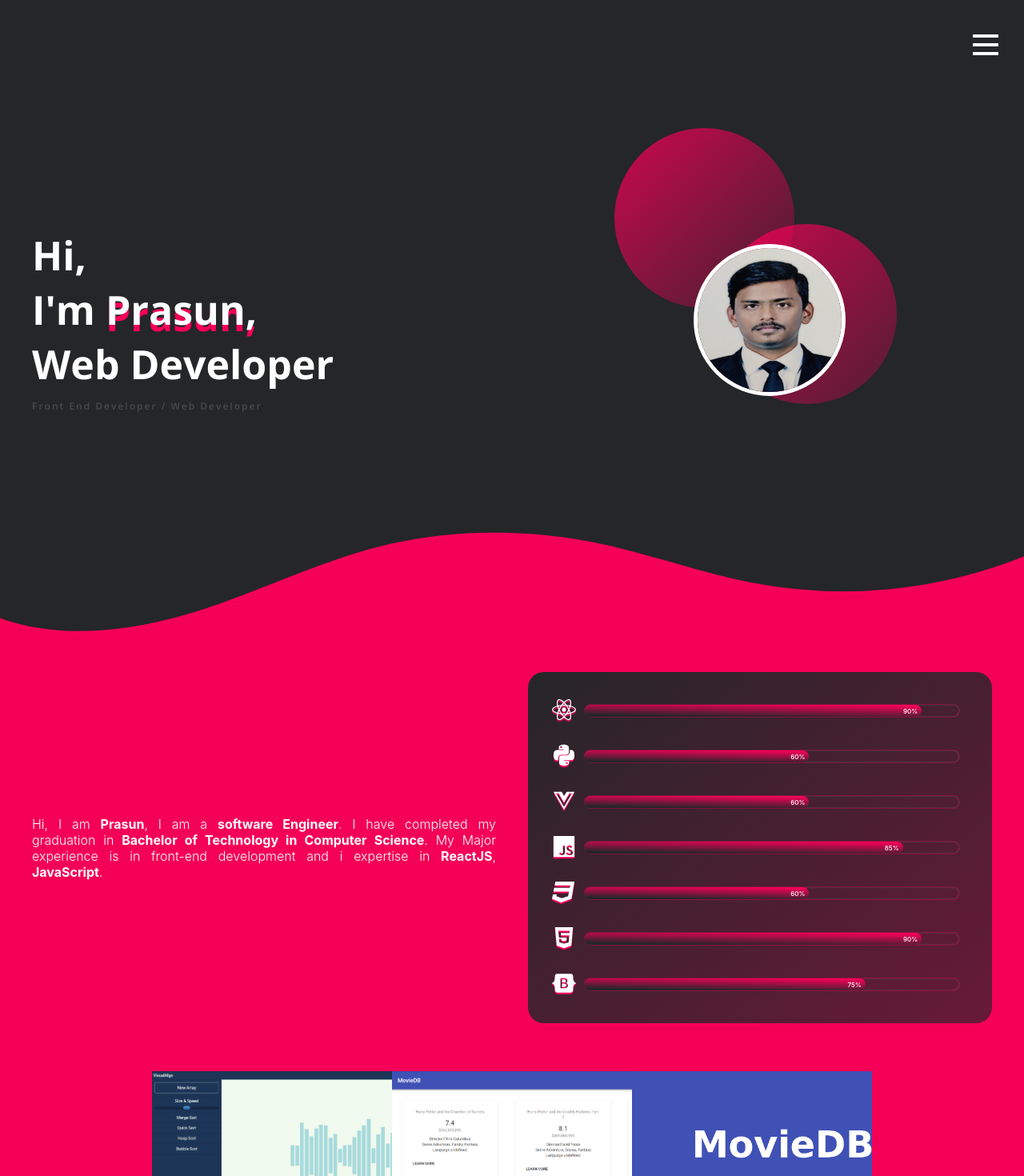
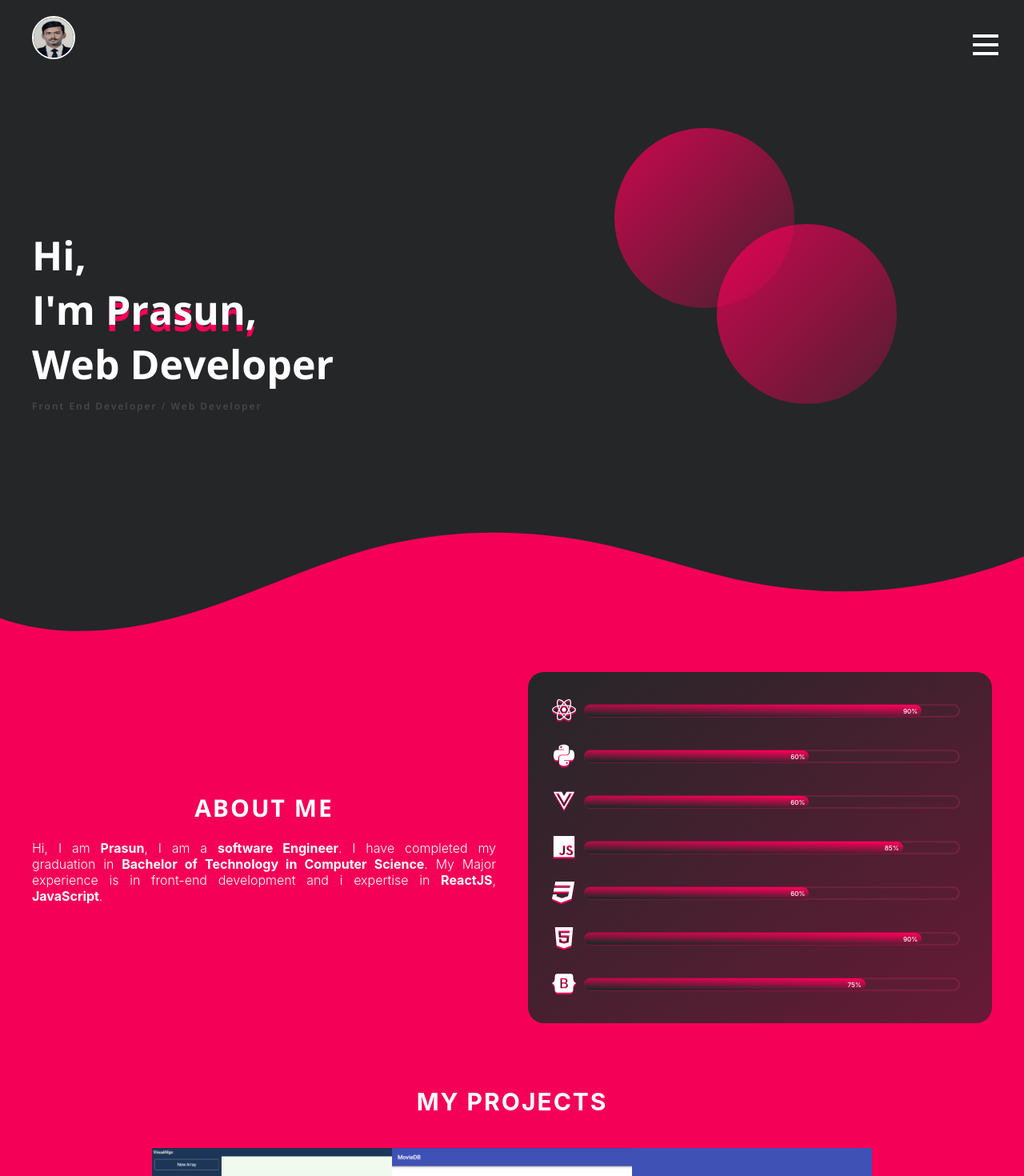
Before and after one commit to prasunk96/portfolio, a React (Create React App) app: page / in a window 1280 px wide. Shown: the top 1470 px of the page at 80% size. Built offline with nearby package versions, Linux system fonts and the light colour scheme.

Commit message:
moved profile image and added headers about and my projects

```diff
--- a/src/components/HamburgerMenu/index.js
+++ b/src/components/HamburgerMenu/index.js
@@ -51,10 +51,10 @@ export const HamMenu = () => {
             <span className={styles.hamMenuBar}>&nbsp;</span>
         </div>
         {showDiv && <div id="nav-bar" style={isMenueOpen ? mountedStyle : unmountedStyle} className={styles.navBar}>
-            <div className={styles.hamMenuItem}>Home</div>
             <div className={styles.hamMenuItem}>About</div>
-            <div className={styles.hamMenuItem}>Projects</div>
-            <div className={styles.hamMenuItem}>Contact Us</div>
+            <div className={styles.hamMenuItem}>Experience</div>
+            <div className={styles.hamMenuItem}>Work</div>
+            <div className={styles.hamMenuItem}>Contact</div>
         </div>}
         </>
     )
--- a/src/components/Input/styles.css
+++ b/src/components/Input/styles.css
@@ -21,14 +21,14 @@ input[type="text"]:focus {
 }
 .inputEffect ~ .focus-border:before,
 .inputEffect ~ .focus-border:after {
-    content: ""; position: absolute; top: 0; left: 0; width: 0; height: 2px; background-color: rgba(48,207,208,1); transition: 0.3s;
+    content: ""; position: absolute; top: 0; left: 0; width: 0; height: 2px; background-color: #f50057; transition: 0.3s;
 }
 .inputEffect ~ .focus-border:after {
     top: auto; bottom: 0; left: auto; right: 0;
 }
 .inputEffect ~ .focus-border i:before,
 .inputEffect ~ .focus-border i:after {
-    content: ""; position: absolute; top: 0; left: 0; width: 2px; height: 0; background-color: rgba(48,207,208,1); transition: 0.4s;
+    content: ""; position: absolute; top: 0; left: 0; width: 2px; height: 0; background-color: #f50057; transition: 0.4s;
 }
 .inputEffect ~ .focus-border i:after {
     left: auto; right: 0; top: auto; bottom: 0;
@@ -52,5 +52,5 @@ input[type="text"]:focus {
     justify-content: flex-start;
 }
 .inputEffect:focus ~ label, .has-content.inputEffect ~ label {
-    top: -20px; left: 0; font-size: 14px; color: rgba(48,207,208,1); transition: 0.3s; font-weight: 500;
+    top: -20px; left: 0; font-size: 14px; color: #f50057; transition: 0.3s; font-weight: 500;
 }
--- a/src/containers/About/index.js
+++ b/src/containers/About/index.js
@@ -8,6 +8,11 @@ export const About = () => {
     return (
         <div className={styles.aboutContainer}>
             <div className={styles.aboutSection}>
+                <div className={styles.aboutHeaderContainer}>
+                    <div className={styles.aboutHeader}>
+                        About Me
+                    </div>
+                </div>
                 <div className={styles.aboutText}>
                     <p className={styles.paragraphStyle}>
                         Hi,
--- a/src/containers/About/styles.module.css
+++ b/src/containers/About/styles.module.css
@@ -130,3 +130,20 @@
         flex-wrap: wrap;
     }
 }
+
+.aboutHeaderContainer  {
+    display: flex;
+    align-items: center;
+    justify-content: center;
+    flex-direction: row;
+}
+
+.aboutHeader{
+    font-size: 30px;
+    font-weight: 700;
+    color: #FFF;
+    text-transform: uppercase;
+    letter-spacing: 2px;
+    margin-top: 0px;
+    margin-bottom: 20px;
+}
--- a/src/containers/Content/index.js
+++ b/src/containers/Content/index.js
@@ -9,6 +9,11 @@ import movie from '../../assets/images/movieDB.png';
 export const Content = () => {
     return (
         <div className={styles.contentContainer}>
+            <div className={styles.projectHeaderContainer}>
+                <div className={styles.projectsHeader}>
+                    My Projects
+                </div>
+            </div>
             <div className={styles.projectsContainer}>
                 <ProjectCard image={va} title='VisualAlgo' text={`A website built to help visualize algorithms. currently it's in development and has sorting alogorithms in place.`} />
                 <ProjectCard image={movieDB} title='MovieDB' text={`A simple website to see list of movies, see details about it and perform filter on them`} />
--- a/src/containers/Content/styles.module.css
+++ b/src/containers/Content/styles.module.css
@@ -154,3 +154,20 @@
 .fadeInBottom{
   top: 80%;
 }
+
+.projectsHeader {
+    font-size: 30px;
+    font-weight: 700;
+    color: #FFF;
+    text-transform: uppercase;
+    letter-spacing: 2px;
+    margin-top: 40px;
+    margin-bottom: 20px;
+}
+
+.projectHeaderContainer {
+    display: flex;
+    align-items: center;
+    justify-content: center;
+    flex-direction: row;
+}
--- a/src/containers/Landing/styles.module.css
+++ b/src/containers/Landing/styles.module.css
@@ -24,24 +24,25 @@
 .profileImageContianer {
     color: white;
     font-family: 'Open Sans';
-    height: 100%;
     display: flex;
     align-items: center;
-    flex: 1;
     z-index: 5;
+    position: absolute;
+    top: 20px;
+    left: 40px;
 }
 
 .profileImage {
-    height: 180px;
-    width: 180px;
-    border: 5px solid white;
-    border-radius: 100px;
+    height: 50px;
+    width: 50px;
+    border: 2px solid white;
+    border-radius: 50px;
     overflow: hidden;
 }
 
 .profileImageTag {
-    height: 180px;
-    width: 180px;
+    height: 50px;
+    width: 50px;
 }
 
 .name {
```
Lines whose indentation alone changed are shown as unchanged.
